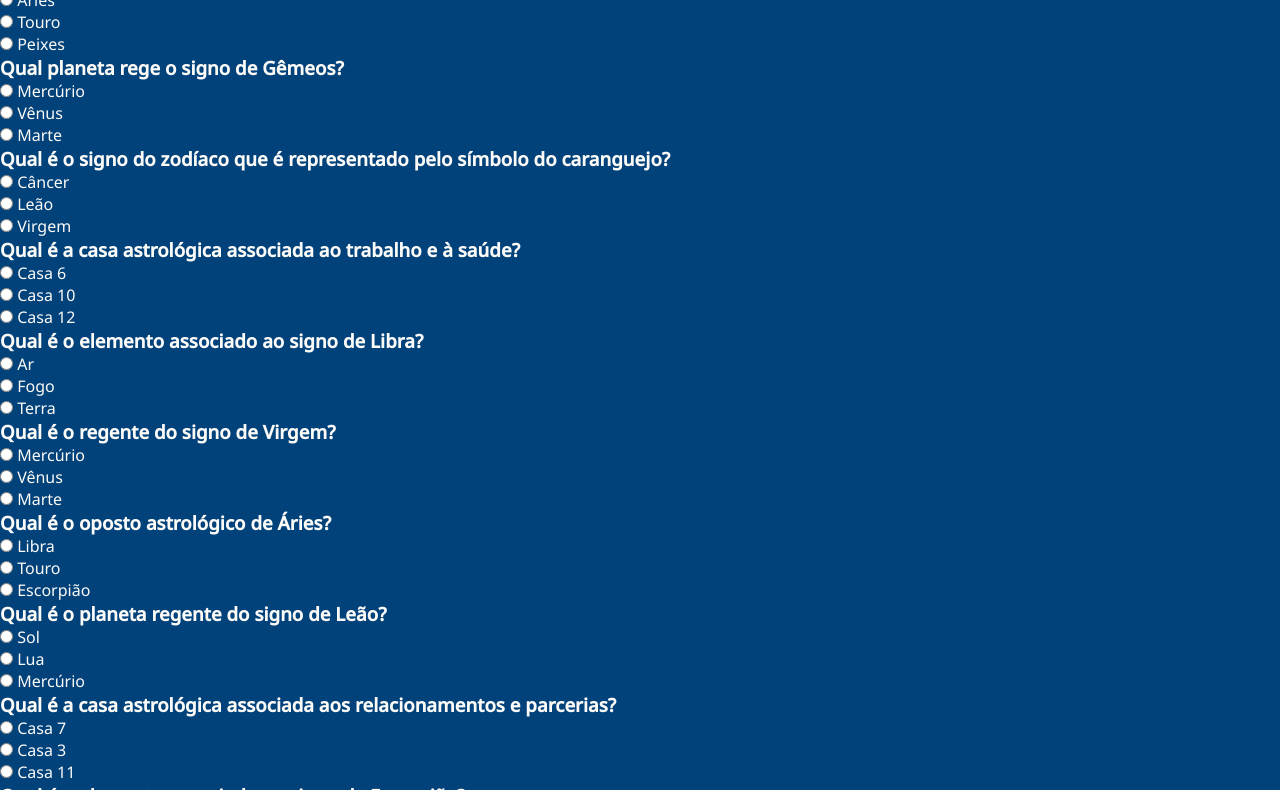
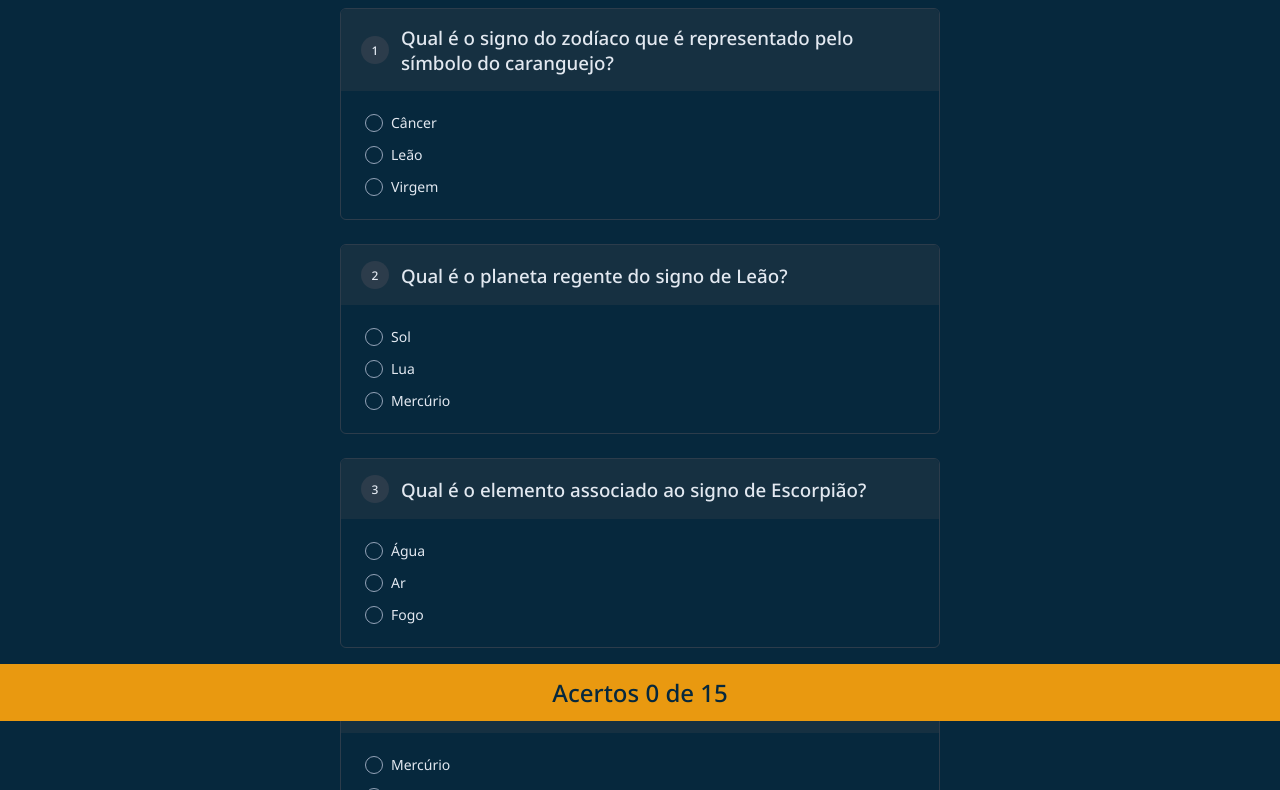
Before and after one commit to nlnadialigia/quiz-nlw-expert, a plain HTML site: page index.html in a window 1280 px wide. Shown: the part 79-869 px from the top of the page. Drawn offline with Linux system fonts and the light colour scheme.

Commit message:
finish project

```diff
--- a/index.html
+++ b/index.html
@@ -23,6 +23,10 @@
         </dt>
     </div>
   </template>
+  <div id="rights">
+    <strong>Acertos</strong>
+    <span></span>
+  </div>
   <script src="./script.js"></script>
 </body>
 </html>
--- a/script.js
+++ b/script.js
@@ -1,4 +1,4 @@
-const questions = [
+const originalQuestions = [
   {
     question: "Qual signo do zodíaco é associado ao elemento fogo?",
     answers: ["Áries", "Touro", "Peixes"],
@@ -7,13 +7,13 @@ const questions = [
   {
     question: "Qual planeta rege o signo de Gêmeos?",
     answers: ["Mercúrio", "Vênus", "Marte"],
-    rightAnswer: 0,
+    rightAnswer: 1,
   },
   {
     question:
       "Qual é o signo do zodíaco que é representado pelo símbolo do caranguejo?",
     answers: ["Câncer", "Leão", "Virgem"],
-    rightAnswer: 0,
+    rightAnswer: 2,
   },
   {
     question: "Qual é a casa astrológica associada ao trabalho e à saúde?",
@@ -23,17 +23,17 @@ const questions = [
   {
     question: "Qual é o elemento associado ao signo de Libra?",
     answers: ["Ar", "Fogo", "Terra"],
-    rightAnswer: 0,
+    rightAnswer: 2,
   },
   {
     question: "Qual é o regente do signo de Virgem?",
     answers: ["Mercúrio", "Vênus", "Marte"],
-    rightAnswer: 0,
+    rightAnswer: 1,
   },
   {
     question: "Qual é o oposto astrológico de Áries?",
     answers: ["Libra", "Touro", "Escorpião"],
-    rightAnswer: 0,
+    rightAnswer: 1,
   },
   {
     question: "Qual é o planeta regente do signo de Leão?",
@@ -44,7 +44,7 @@ const questions = [
     question:
       "Qual é a casa astrológica associada aos relacionamentos e parcerias?",
     answers: ["Casa 7", "Casa 3", "Casa 11"],
-    rightAnswer: 0,
+    rightAnswer: 2,
   },
   {
     question: "Qual é o elemento associado ao signo de Escorpião?",
@@ -54,12 +54,12 @@ const questions = [
   {
     question: "Qual é o regente do signo de Sagitário?",
     answers: ["Júpiter", "Saturno", "Urano"],
-    rightAnswer: 0,
+    rightAnswer: 1,
   },
   {
     question: "Qual é o oposto astrológico de Touro?",
     answers: ["Escorpião", "Gêmeos", "Capricórnio"],
-    rightAnswer: 0,
+    rightAnswer: 2,
   },
   {
     question: "Qual é o planeta regente do signo de Capricórnio?",
@@ -70,18 +70,23 @@ const questions = [
     question:
       "Qual é a casa astrológica associada à criatividade, romance e filhos?",
     answers: ["Casa 5", "Casa 9", "Casa 2"],
-    rightAnswer: 0,
+    rightAnswer: 1,
   },
   {
     question: "Qual é o elemento associado ao signo de Aquário?",
     answers: ["Ar", "Água", "Fogo"],
-    rightAnswer: 0,
+    rightAnswer: 2,
   },
 ];
 
+const questions = originalQuestions.toSorted(() => Math.random() - 0.5);
+
 const quiz = document.querySelector("#quiz");
 const template = document.querySelector("template");
-let countCorrectAnswers = 0;
+const rightSpan = document.querySelector("#rights");
+const rightAnswers = new Set();
+
+rightSpan.querySelector("span").textContent = `0 de ${questions.length}`;
 
 for (const item of questions) {
   const quizItem = template.content.cloneNode(true);
@@ -92,6 +97,20 @@ for (const item of questions) {
     const input = dt.querySelector("input");
     dt.querySelector("span").textContent = answer;
 
+    input.name = `q-${questions.indexOf(item)}`;
+    input.value = `${item.answers.indexOf(answer)}`;
+
+    input.onchange = (event) => {
+      const isCorrect = Number(event.target.value) === item.rightAnswer;
+      rightAnswers.delete(item);
+      if (isCorrect) {
+        rightAnswers.add(item);
+      }
+      rightSpan.querySelector(
+        "span",
+      ).textContent = `${rightAnswers.size} de ${questions.length}`;
+    };
+
     quizItem.querySelector("dl").appendChild(dt);
   }
 
--- a/style.css
+++ b/style.css
@@ -1,8 +1,8 @@
 :root {
-  --bg-color: #01427b;
-  --blue-color: #6a8fb1;
+  --bg-color: #06283d;
+  --blue-color: rgb(44, 60, 75);
   --dark-yellow: #e99910;
-  --light-yellow: #f9c236;
+  --border-color: var(--border-color);
   --text-color: #fcfbf8;
 }
 
@@ -10,10 +10,136 @@
   margin: 0;
   padding: 0;
   box-sizing: border-box;
+  font-synthesis: none;
+  text-rendering: optimizeLegibility;
+  -webkit-font-smoothing: antialiased;
+  -moz-osx-font-smoothing: grayscale;
+  -webkit-text-size-adjust: 100%;
 }
 
 body {
   font-family: "Noto Sans", sans-serif;
   background-color: var(--bg-color);
   color: var(--text-color);
+  padding: 20px;
+  max-width: 640px;
+  margin: 0 auto 64px;
 }
+
+header {
+  margin-top: 64px;
+  padding-bottom: 24px;
+  border-bottom: 1px solid var(--border-color);
+}
+
+header h1 {
+  margin-top: 24px;
+  font-size: 30px;
+  color: #f1f5f9;
+}
+
+h1 {
+  text-align: center;
+}
+
+#quiz {
+  counter-reset: quiz-item;
+}
+
+.quiz-item {
+  margin-top: 24px;
+  border: 1px solid var(--blue-color);
+  border-radius: 6px;
+
+  overflow: hidden;
+}
+
+.quiz-item h3 {
+  padding: 16px 20px;
+  color: #e2e8f0;
+
+  display: flex;
+  align-items: center;
+  gap: 12px;
+
+  background-color: #163041;
+}
+
+.quiz-item h3:before {
+  counter-increment: quiz-item;
+  content: counter(quiz-item);
+
+  background-color: var(--blue-color);
+  width: 28px;
+  height: 28px;
+  font-size: 12px;
+  border-radius: 50%;
+
+  display: flex;
+  align-items: center;
+  justify-content: center;
+  flex-shrink: 0;
+}
+
+.quiz-item dl {
+  padding: 20px 24px;
+
+  display: grid;
+  gap: 8px;
+}
+
+.quiz-item dl dt {
+  font-size: 14px;
+  line-height: 24px;
+  letter-spacing: 0;
+
+  display: flex;
+  align-items: center;
+  gap: 8px;
+
+  color: #e2e8f0;
+}
+
+input {
+  all: unset;
+  border: 1px solid #94a3b8;
+  width: 16px;
+  height: 16px;
+
+  border-radius: 50%;
+
+  display: flex;
+  align-items: center;
+  justify-content: center;
+
+  flex-shrink: 0;
+}
+
+input:checked {
+  border: 1px solid var(--dark-yellow);
+}
+
+input:checked:before {
+  content: "";
+  width: 10px;
+  height: 10px;
+
+  background-color: var(--dark-yellow);
+  border-radius: 50%;
+}
+
+/* declaração */
+#rights {
+  text-align: center;
+  background-color: var(--dark-yellow);
+  color: var(--bg-color);
+  font-size: 24px;
+  font-weight: 500;
+
+  position: fixed;
+  bottom: 0;
+  left: 0;
+
+  width: 100%;
+  padding: 12px;
+}
```
